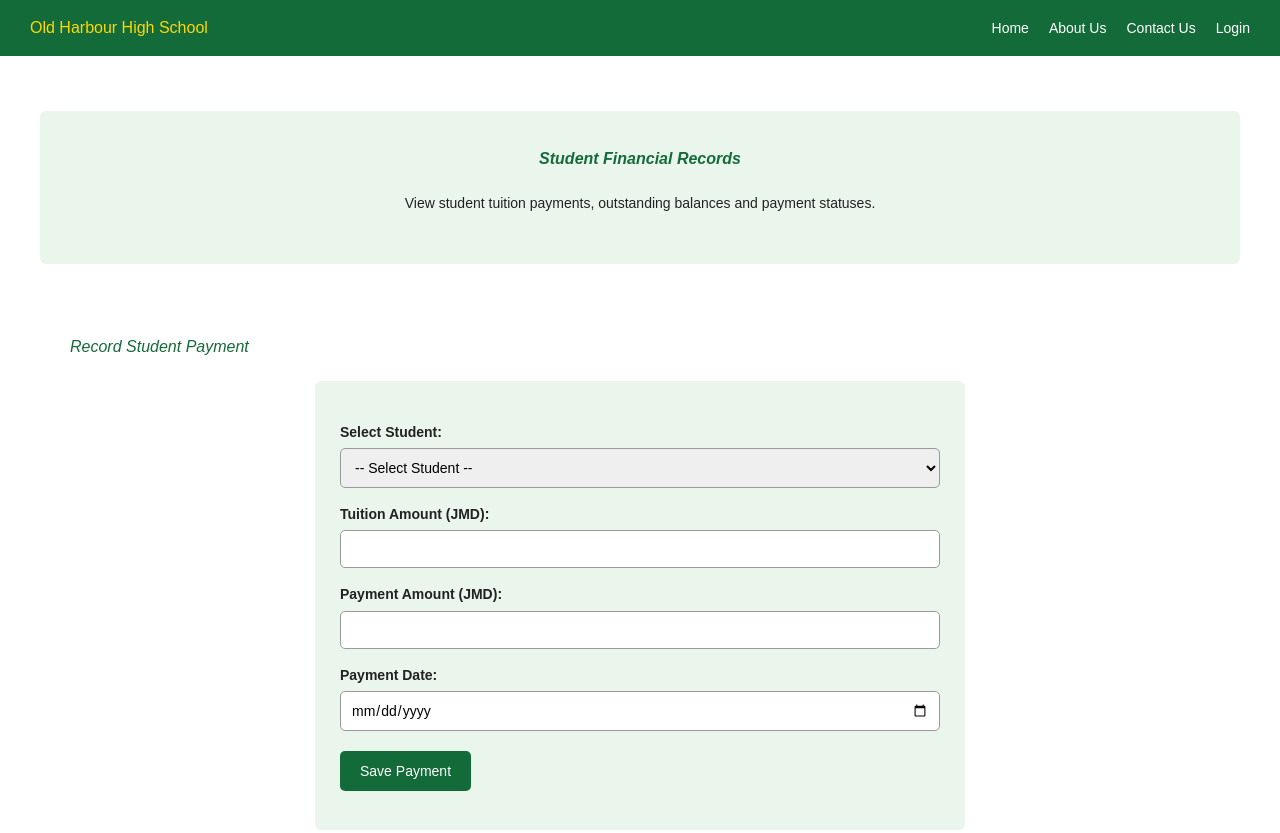
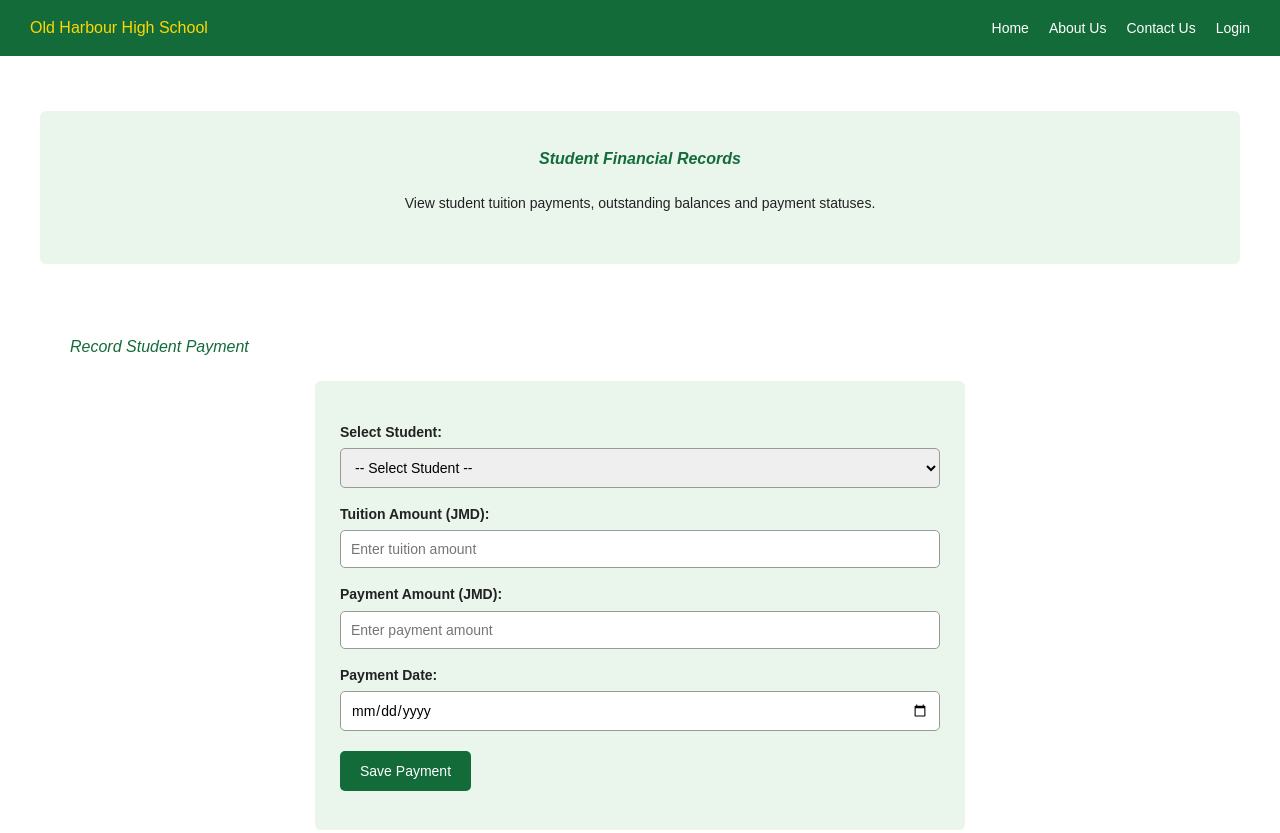
Before and after one commit to Monecia-H/Web-Programming-Project, a plain HTML site: page finance.html in a window 1280 px wide. Shown: the top 833 px of the page. Drawn offline with Linux system fonts and the light colour scheme; files that its build step writes are made by us from their sources; files whose address does not match are found by name.

Commit message:
Fix HTML formatting and improve input placeholders

```diff
--- a/finance.html
+++ b/finance.html
@@ -71,13 +71,26 @@
                     <option value="">-- Select Student --</option>
                 </select>
 
-                <label for="tuition-amount">Tuition Amount (JMD):</label>
-                <input type="number" id="tuition-amount"
-                       min="0.01" step="0.01" required>
+                  <label for="tuition-amount">Tuition Amount (JMD):</label>
+					<input
+    				type="number"
+   					id="tuition-amount"
+    				placeholder="Enter tuition amount"
+    				min="0.01"
+    				step="0.01"
+    				required
+					>
 
-                <label for="payment-amount">Payment Amount (JMD):</label>
-                <input type="number" id="payment-amount"
-                       min="0.01" step="0.01" required>
+
+              <label for="payment-amount">Payment Amount (JMD):</label>
+				<input
+    			type="number"
+    			id="payment-amount"
+   				placeholder="Enter payment amount"
+    			min="0.01"
+    			step="0.01"
+    			required
+				>
 
                 <label for="payment-date">Payment Date:</label>
                 <input type="date" id="payment-date" required>
```
